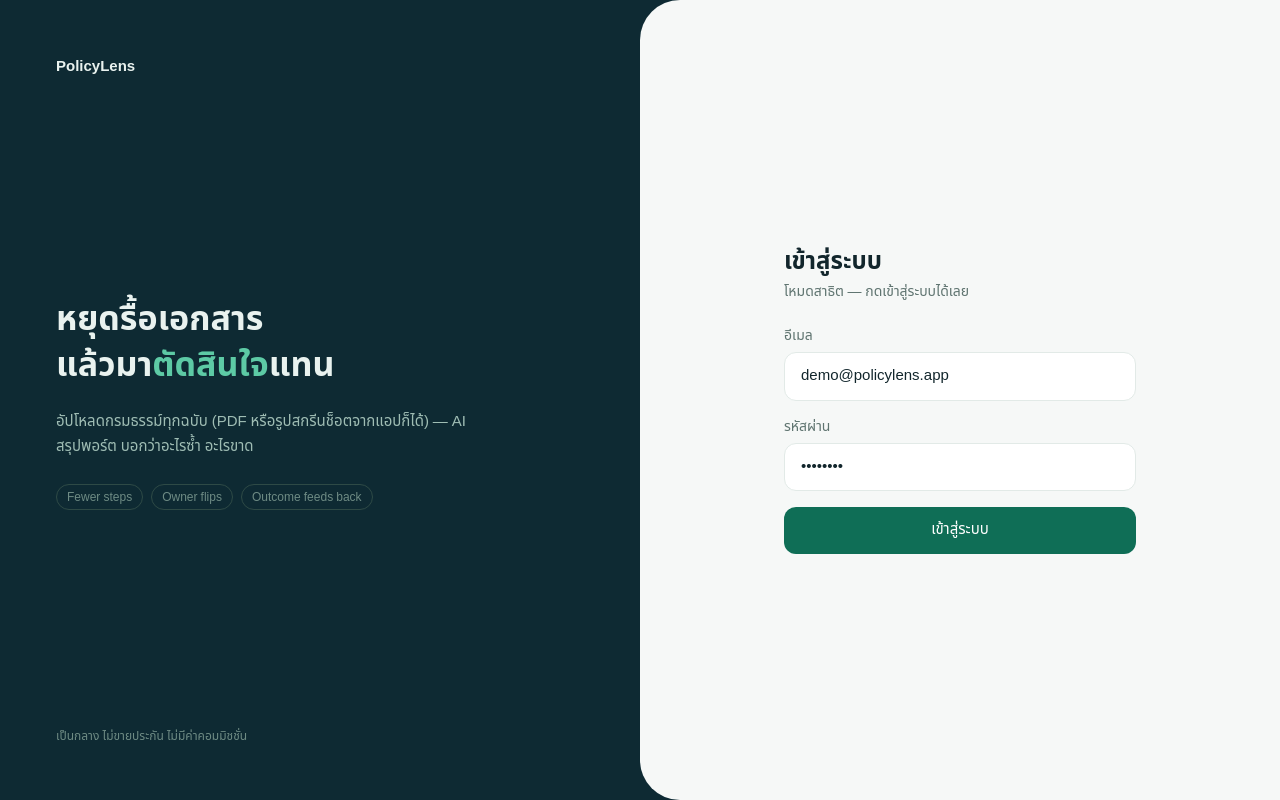
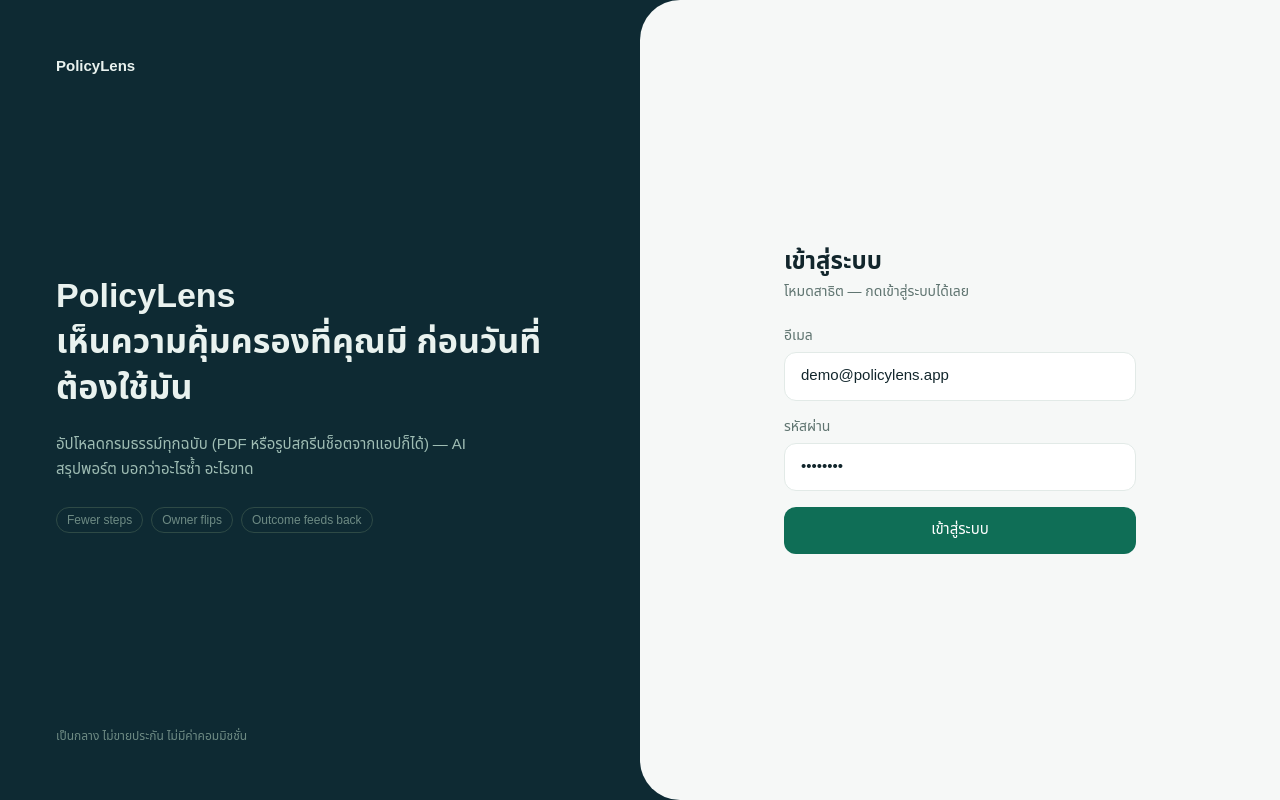
Before and after one commit to lilumai/policysense-frontend, a Next.js app: page / in a window 1280 px wide. Built offline with nearby package versions, Linux system fonts and the light colour scheme; no server answers; a web font is replaced by a local one.

Commit message:
fix: update hero headline copy

```diff
--- a/components/screens/LoginScreen.tsx
+++ b/components/screens/LoginScreen.tsx
@@ -18,9 +18,9 @@
         <div className="font-semibold">PolicyLens</div>
         <div>
           <div className="text-[34px] font-semibold leading-[1.35]">
-            หยุดรื้อเอกสาร
+            PolicyLens
             <br />
-            แล้วมา<span className="text-[var(--tealSoft)]">ตัดสินใจ</span>แทน
+            เห็นความคุ้มครองที่คุณมี ก่อนวันที่ต้องใช้มัน
           </div>
           <p className="mt-5 max-w-[26rem] text-[#9FBDB4] leading-[1.7]">
             อัปโหลดกรมธรรม์ทุกฉบับ (PDF หรือรูปสกรีนช็อตจากแอปก็ได้) — AI สรุปพอร์ต
```
